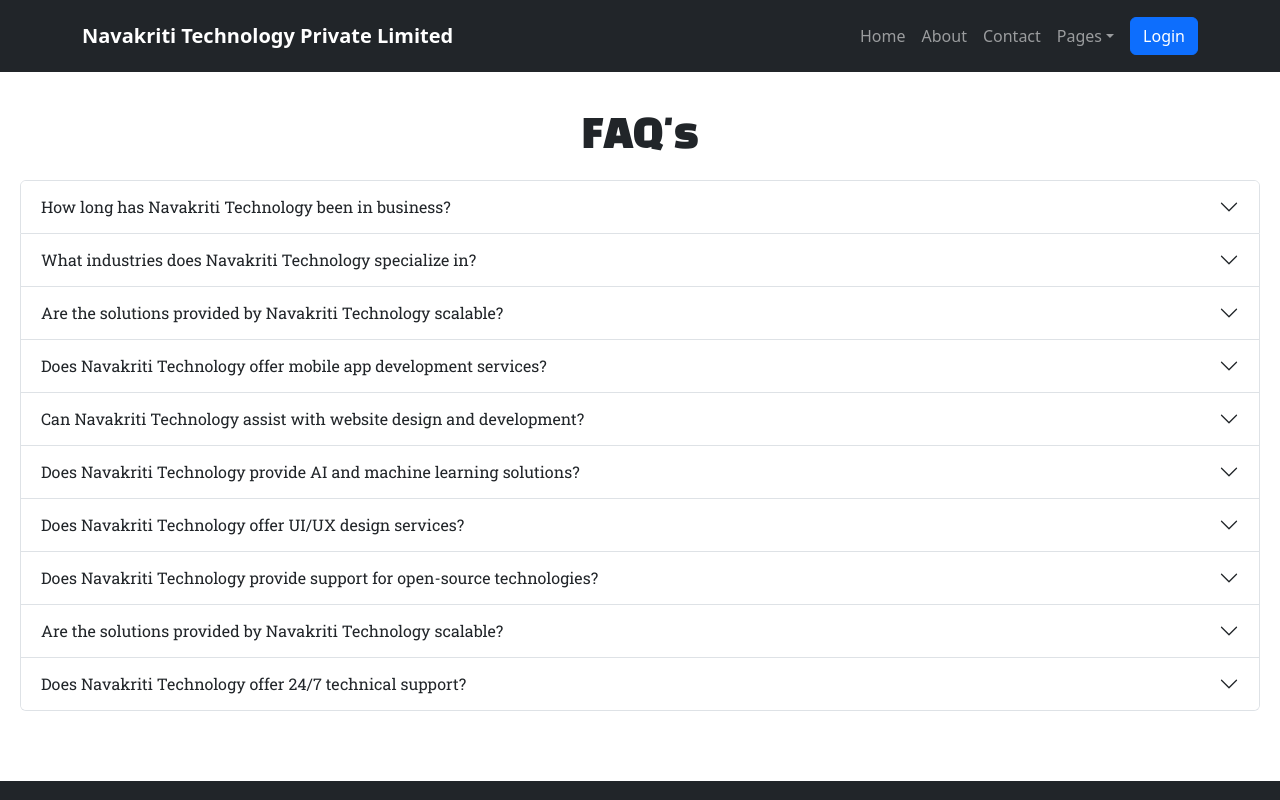
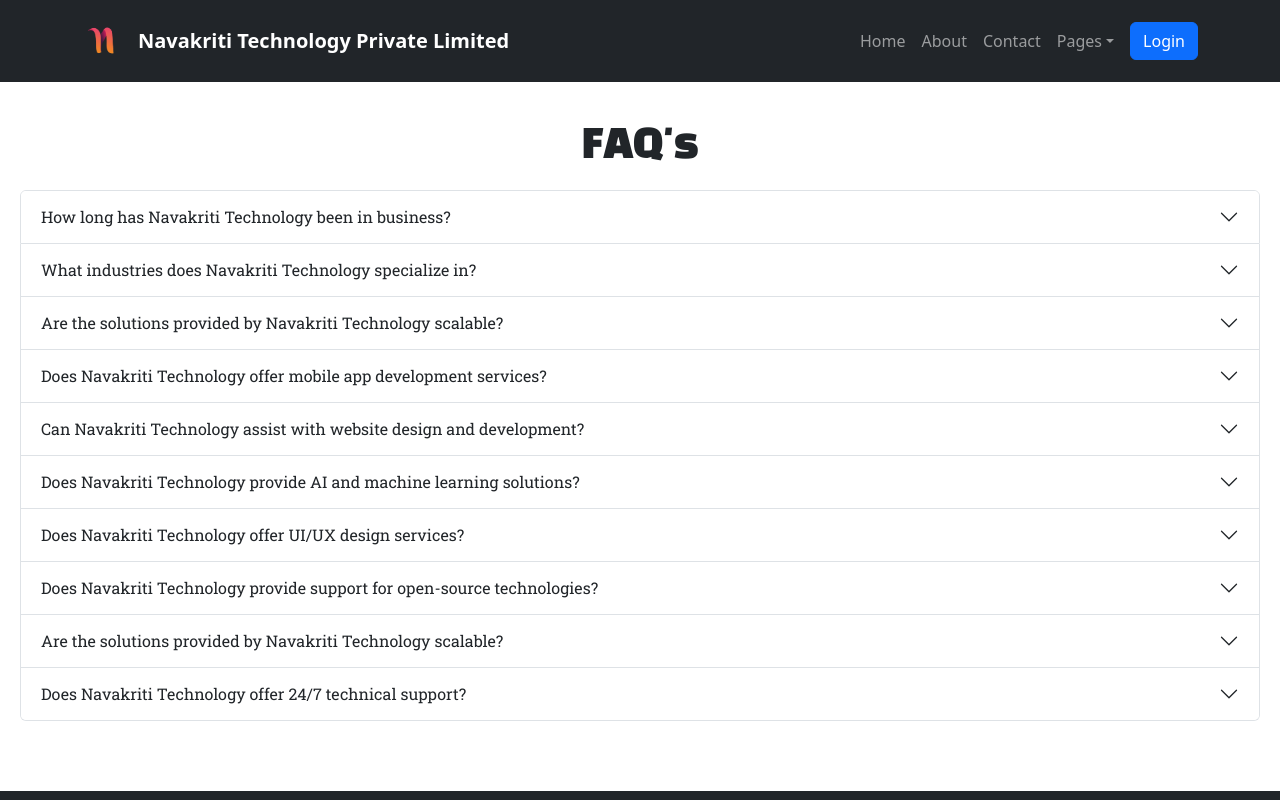
Before and after one commit to Aryanverma1710/Navakriti-Website, a plain HTML site: page faqs.html in a window 1280 px wide. Shown: the top 800 px of the page. Drawn offline with nearby package versions, Linux system fonts and the light colour scheme.

Commit message:
New updated website with graphics

```diff
--- a/faqs.html
+++ b/faqs.html
@@ -4,6 +4,7 @@
 <head>
     <meta charset="utf-8">
     <meta name="viewport" content="width=device-width, initial-scale=1.0, shrink-to-fit=no">
+    <link rel="icon" href="/assets/img/logo.png" type='image/x-icon' sizes="16x16"/>
     <title>FAQ's</title>
     <link rel="stylesheet" href="https://cdnjs.cloudflare.com/ajax/libs/font-awesome/6.0.0-beta3/css/all.min.css">
     <link rel="stylesheet" href="https://cdn.jsdelivr.net/npm/bootstrap@5.3.0/dist/css/bootstrap.min.css">
@@ -19,7 +20,9 @@
 <body>
     <!-- Start: Navbar Right Links (Dark) -->
     <nav class="navbar navbar-expand-md bg-dark py-3" data-bs-theme="dark">
-        <div class="container"><a class="navbar-brand d-flex align-items-center" href="/index.html"><span><strong>Navakriti Technology Private Limited</strong></span></a><button data-bs-toggle="collapse" class="navbar-toggler" data-bs-target="#navcol-5"><span class="visually-hidden">Toggle navigation</span><span class="navbar-toggler-icon"></span></button>
+        <div class="container"><a class="navbar-brand">
+            <img src="assets/img/logo.png" alt="logo" height="40" width="40" class="d-inline-block">
+          </a><a class="navbar-brand d-flex align-items-center" href="/index.html"><span><strong>Navakriti Technology Private Limited</strong></span></a><button data-bs-toggle="collapse" class="navbar-toggler" data-bs-target="#navcol-5"><span class="visually-hidden">Toggle navigation</span><span class="navbar-toggler-icon"></span></button>
             <div class="collapse navbar-collapse" id="navcol-5">
                 <ul class="navbar-nav ms-auto">
                     <li class="nav-item"><a class="nav-link" href="/index.html">Home</a></li>
```
Also changed, not shown: index.html (+5 -2 lines), login.html (+4 -1 lines), privacy.html (+4 -1 lines), projects.html (+4 -1 lines), assets/img/logo.png (added).
